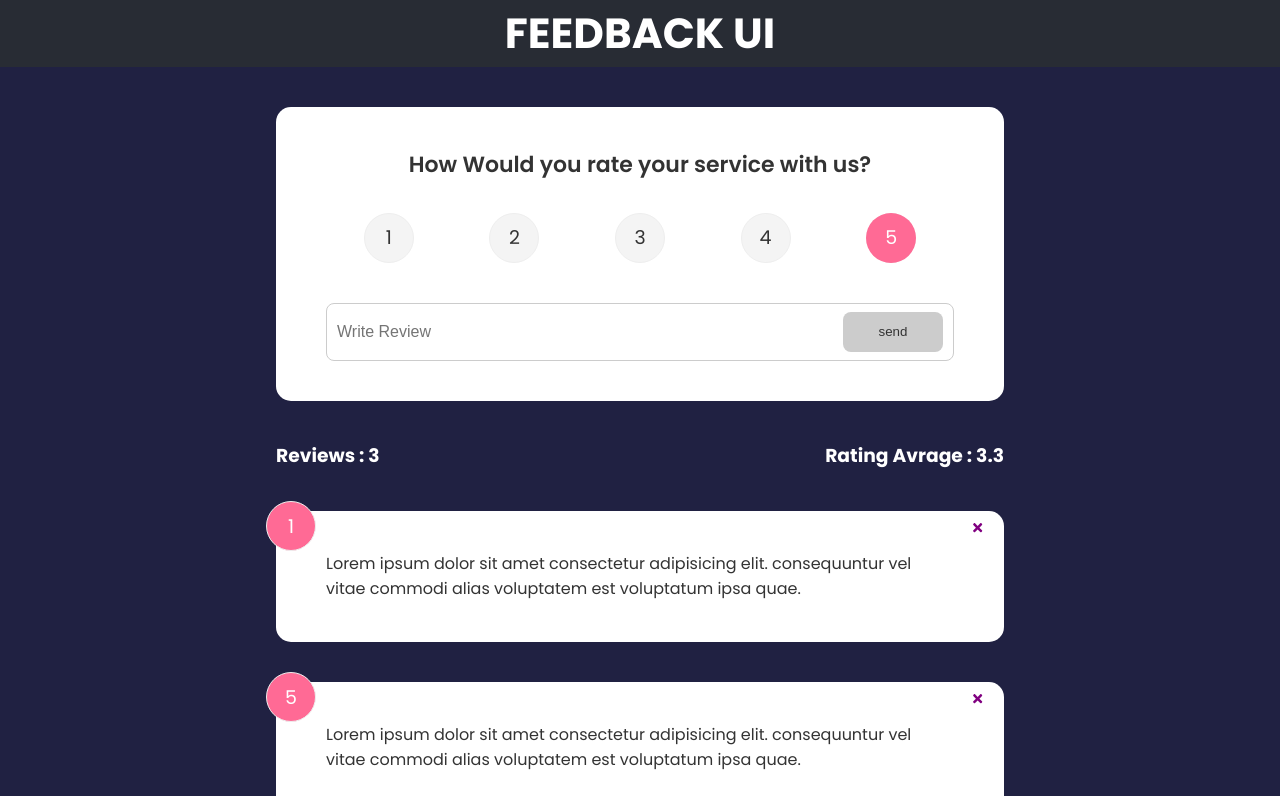
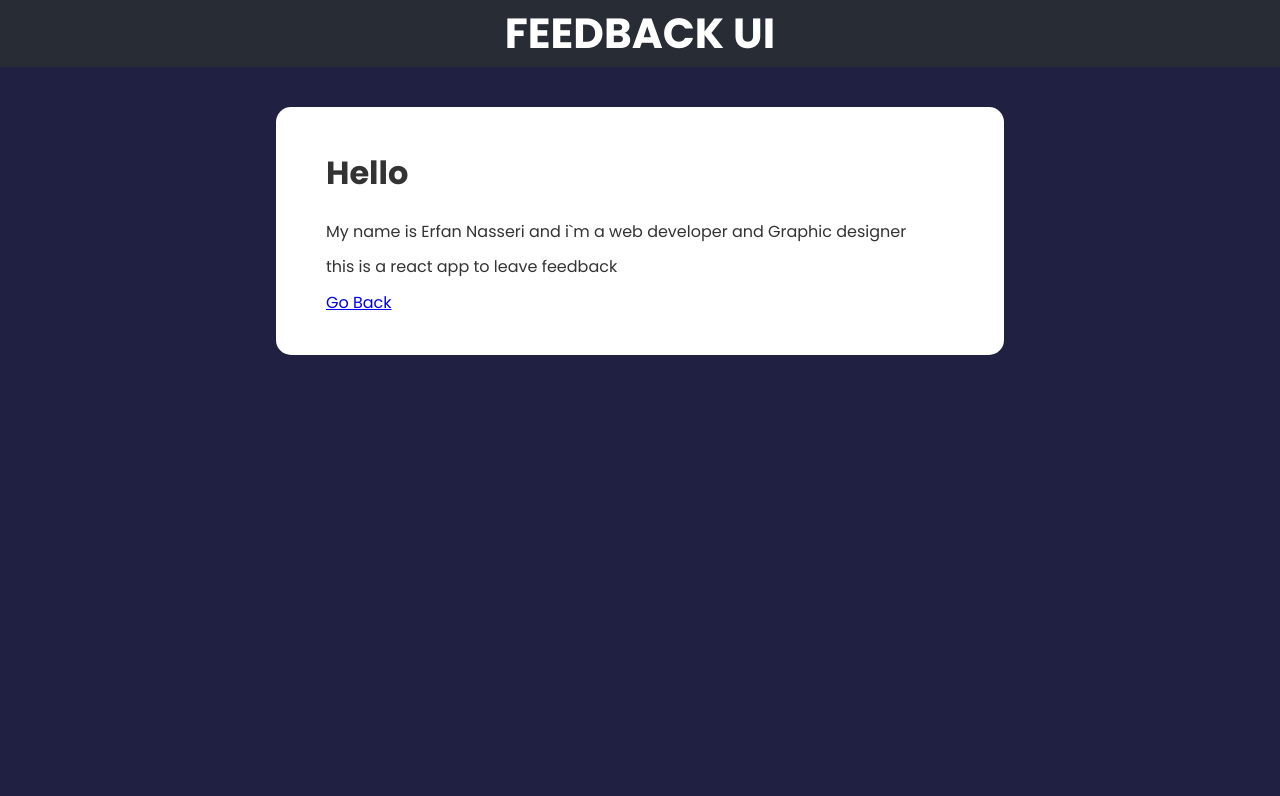
Before and after one commit to erfannasseri/Feedback-UI, a React (Create React App) app: page /about in a window 1280 px wide. Shown: the top 796 px of the page. Built offline with nearby package versions, Linux system fonts and the light colour scheme; the HTML template or start-up script is replaced by a standard one.

Commit message:
insert about page with React Route

```diff
--- a/package.json
+++ b/package.json
@@ -11,6 +11,7 @@
     "react-dom": "^18.2.0",
     "react-icon": "^1.0.0",
     "react-icons": "^4.7.1",
+    "react-router-dom": "^6.7.0",
     "react-scripts": "5.0.1",
     "uuid": "^9.0.0",
     "web-vitals": "^2.1.4"
--- a/src/App.js
+++ b/src/App.js
@@ -5,6 +5,10 @@ import FeedbackData from './data/Feedbackdata';
 import Feedbacklist from './Components/Feedbacklist';
 import Feedbackstats from './Components/Feedbackstats';
 import Feedbackform from './Components/Feedbackform';
+import AboutPage from './Components/Pages/AboutPage';
+import AboutIcon from './Components/AboutIcon';
+import { BrowserRouter, Route, Routes } from 'react-router-dom';
+
 function App() {
 
     const [Feedback, setFeedback] = useState(FeedbackData);
@@ -25,19 +29,24 @@ function App() {
 
 
   return (
-    <>
+    <BrowserRouter>
     <Header/>
+    <div className='container'>
+    <Routes>
+      <Route index element= {
+        <>
+                <Feedbackform submit = {addFeedback}/>
+                <Feedbackstats feedback={Feedback}/>
+                <Feedbacklist key={Feedback.id} feedback={Feedback} deleteHandler={deleteHandler} />
+                <AboutIcon/>
+        </>
+      } />
 
-    <div className='container'>
-        <Feedbackform submit = {addFeedback}/>
-        <Feedbackstats feedback={Feedback}/>
-        <Feedbacklist key={Feedback.id}
-                      feedback={Feedback}
-                      deleteHandler={deleteHandler}
-                      />
+      <Route path="/about" element={<AboutPage/>} />
+    </Routes>
     </div>
 
-    </>
+    </BrowserRouter>
   );
 }
 
--- /dev/null
+++ b/src/Components/AboutIcon.jsx
@@ -0,0 +1,12 @@
+import React from 'react'
+import {FaQuestionCircle} from 'react-icons/fa'
+import { Link } from 'react-router-dom'
+function AboutIcon() {
+  return (
+    <div className='about-link'>
+        <Link to={'/about'}> <FaQuestionCircle size={30}/> </Link>
+    </div>
+  )
+}
+
+export default AboutIcon
--- a/src/Components/Feedbackform.jsx
+++ b/src/Components/Feedbackform.jsx
@@ -33,6 +33,7 @@ function Feedbackform({submit}) {
           rating
         };
         submit(newFeedback)
+        setinput('')
       }
   return (
     <Card>
--- /dev/null
+++ b/src/Components/Pages/AboutPage.jsx
@@ -0,0 +1,19 @@
+import React from 'react'
+import Card from '../shared/Card'
+import { Link } from 'react-router-dom'
+function AboutPage() {
+  return (
+    <Card>
+
+        <div className='about'>
+            <h1>Hello</h1>
+            <p>My name is Erfan Nasseri and i`m a web developer and Graphic designer</p>
+            <p>this is a react app to leave feedback</p>
+            <Link to={'/'}> Go Back </Link>
+        </div>
+
+    </Card>
+  )
+}
+
+export default AboutPage
```
Also changed, not shown: 1 other file (tests, documents, lock files or other folders).
